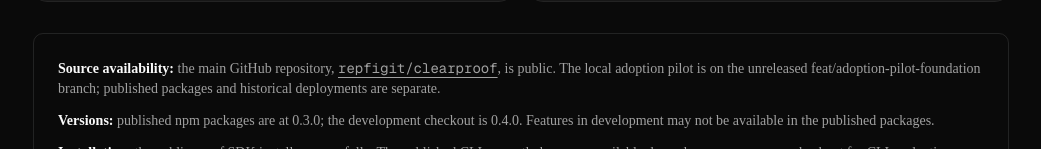
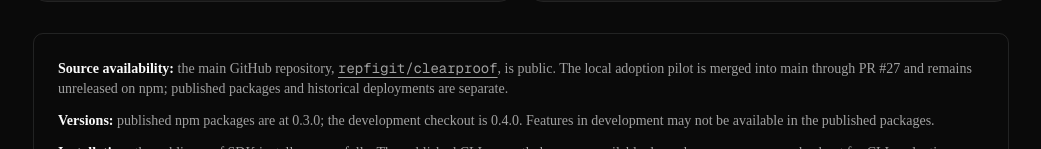
Before and after one commit to repfigit/clearproof-web, a Next.js app: page / in a window 1280 px wide. Shown: the part 1217-1366 px from the top of the page, without its empty margins (119-1160 px from the left). Built offline with nearby package versions, Linux system fonts and the light colour scheme.

Commit message:
docs: reflect pilot merge into main

```diff
--- a/src/app/page.tsx
+++ b/src/app/page.tsx
@@ -89,7 +89,7 @@ export default function Home() {
           ))}
         </div>
         <div className="mt-8 rounded-lg border p-6 text-sm text-muted-foreground">
-          <p><strong className="text-foreground">Source availability:</strong> the main GitHub repository, <Link href="https://github.com/repfigit/clearproof" className="break-all font-mono underline underline-offset-4">repfigit/clearproof</Link>, is public. The local adoption pilot is on the unreleased feat/adoption-pilot-foundation branch; published packages and historical deployments are separate.</p>
+          <p><strong className="text-foreground">Source availability:</strong> the main GitHub repository, <Link href="https://github.com/repfigit/clearproof" className="break-all font-mono underline underline-offset-4">repfigit/clearproof</Link>, is public. The local adoption pilot is merged into main through PR #27 and remains unreleased on npm; published packages and historical deployments are separate.</p>
           <p className="mt-3"><strong className="text-foreground">Versions:</strong> published npm packages are at 0.3.0; the development checkout is 0.4.0. Features in development may not be available in the published packages.</p>
           <p className="mt-3"><strong className="text-foreground">Installation:</strong> the public proof SDK installs successfully. The published CLI currently has an unavailable dependency; use a source checkout for CLI evaluation.</p>
           <p className="mt-3"><strong className="text-foreground">Assurance:</strong> no completed independent circuit or contract audit, production trusted setup, or end-to-end regulatory compliance certification is claimed. Use synthetic data and testnet funds for evaluation.</p>
```
